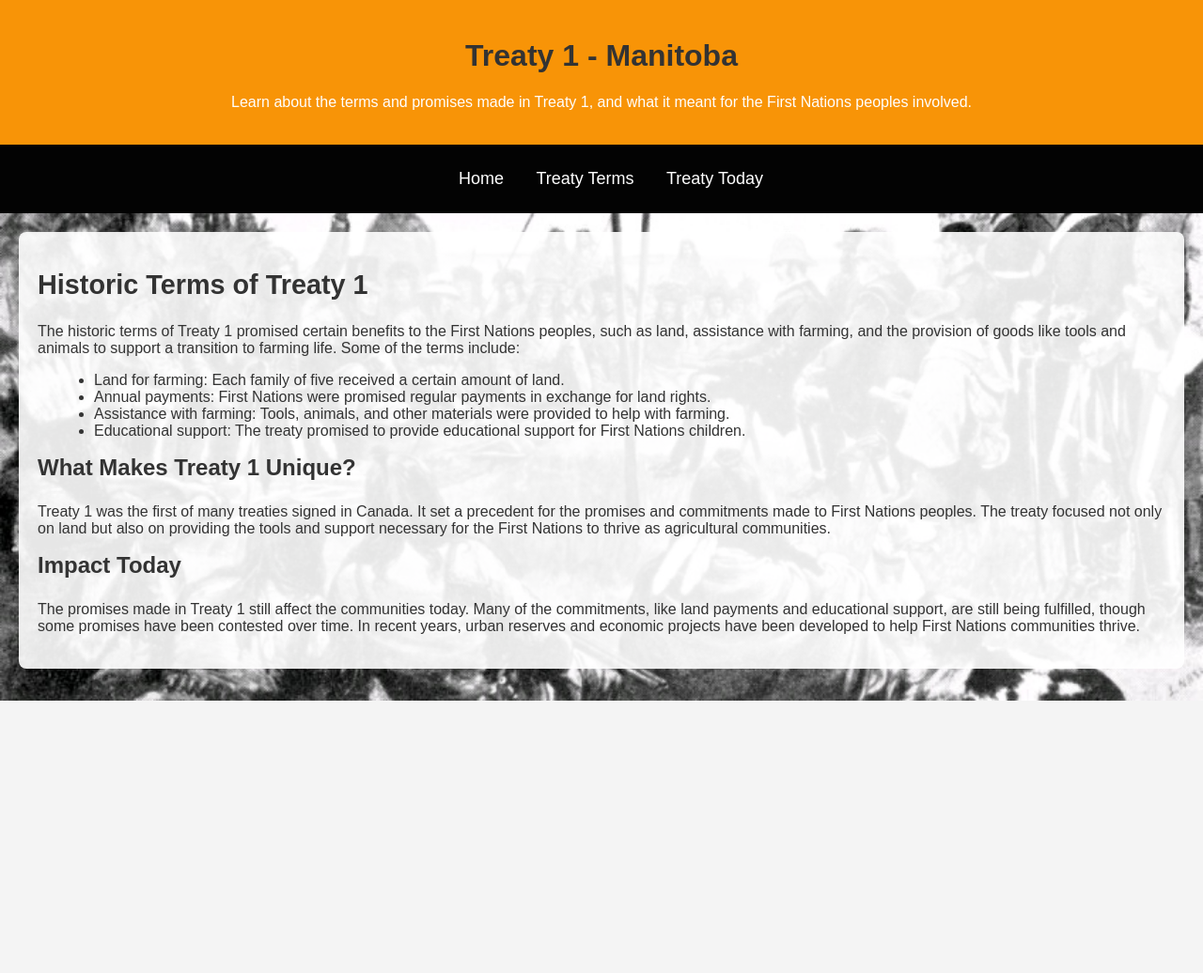
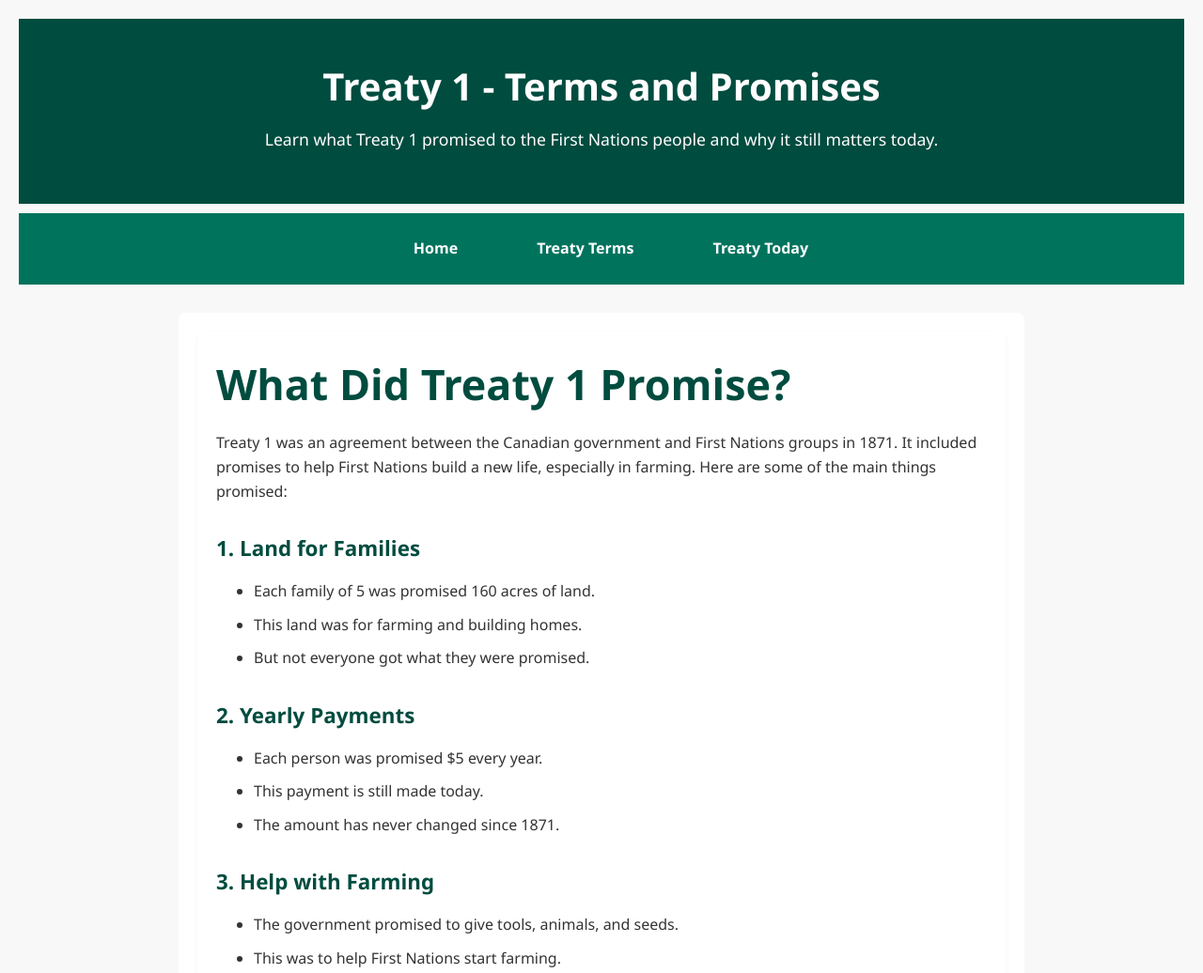
Before and after one commit to oomobolade1/Css, a plain HTML site: page treaty_terms.html in a window 1280 px wide. Shown: the top 1036 px of the page at 94% size. Before the commit the page ends 800 px from the top, so only its background shows below. Drawn offline with Linux system fonts and the light colour scheme; files whose address does not match are found by name.

Commit message:
we did it

```diff
--- a/style.css
+++ b/style.css
@@ -1,151 +1,257 @@
-/* Default page styles */
-body {
-    font-family: Arial, sans-serif;
-    background-color: #f4f4f4;
+/*
+Color Theme: Green and Teal
+
+I picked green and teal because they remind us of nature, land, and peace.
+These colours match the topic of Treaty 1, which is about land and agreements
+with Indigenous peoples. Green stands for the land and growth. Teal adds a
+calm and respectful feel to the website.
+*/
+
+
+/* Reset some default styles */
+* {
     margin: 0;
     padding: 0;
-    color: #333;
+    box-sizing: border-box;
 }
 
+body {
+    font-family: 'Segoe UI', Tahoma, Geneva, Verdana, sans-serif;
+    line-height: 1.6;
+    background-color: #f9f9f9;
+    color: #333;
+    padding-bottom: 50px;
+}
+
+/* Header */
 header {
-    background-color: #000000;
+    background-color: #004c3f;
     color: white;
+    padding: 40px 20px;
     text-align: center;
-    padding: 20px;
 }
 
 header h1 {
-    font-size: 2em;
+    font-size: 2.5em;
+    margin-bottom: 10px;
 }
 
+header h2 {
+    font-size: 3.5em;
+    margin-bottom: 10px;
+}
+
+header p {
+    font-size: 1.2em;
+}
+
+/* Navigation */
 nav {
-    background-color: #000000;
-    padding: 10px;
-    text-align: center;
+    background-color: #00735d;
 }
 
 nav ul {
     list-style: none;
-    padding: 0;
+    display: flex;
+    justify-content: center;
+    flex-wrap: wrap;
 }
 
-nav ul li {
-    display: inline;
-    margin: 0 15px;
+nav li {
+    margin: 10px 20px;
 }
 
-nav ul li a {
+nav a {
+    text-decoration: none;
     color: white;
-    text-decoration: none;
-    font-size: 18px;
+    font-weight: bold;
+    padding: 10px;
+    transition: 0.3s ease;
 }
 
-main {
-    margin: 20px;
+nav a:hover {
+    background-color: #005a47;
+    border-radius: 5px;
 }
 
-h1, h2, h3 {
-    color: #333;
+/* Main Content */
+main {
+    max-width: 1100px;
+    margin: 30px auto;
+    padding: 0 20px;
 }
 
+/* Sections */
+section {
+    margin-bottom: 40px;
+    background-color: white;
+    padding: 20px;
+    border-radius: 8px;
+    box-shadow: 0 2px 5px rgba(0,0,0,0.05);
+}
+
+section h2, section h3 {
+    color: #004c3f;
+    margin-bottom: 15px;
+}
+
+img {
+    max-width: 100%;
+    height: auto;
+    border-radius: 6px;
+    margin-top: 15px;
+}
+
+/* Lists */
+ul {
+    padding-left: 20px;
+    margin-top: 10px;
+}
+
+ul li {
+    margin-bottom: 8px;
+}
+
+/* Video Grid */
+.video-grid {
+    display: grid;
+    grid-template-columns: repeat(auto-fit, minmax(300px, 1fr));
+    gap: 20px;
+}
+
+/* Sources Section */
+.sources-grid {
+    display: grid;
+    grid-template-columns: repeat(auto-fit, minmax(250px, 1fr));
+    gap: 20px;
+    margin-top: 20px;
+}
+
+.source-box {
+    background-color: #eaf5f3;
+    padding: 15px;
+    border-left: 5px solid #00735d;
+    border-radius: 6px;
+}
+
+.source-box h4 {
+    margin-bottom: 10px;
+    color: #00735d;
+}
+
+/* Footer */
+footer {
+    background-color: #004c3f;
+    color: white;
+    text-align: center;
+    padding: 20px;
+    position: relative;
+    bottom: 0;
+    width: 100%;
+    margin-top: 40px;
+}
+
+
+/* Base Reset */
+* {
+    margin: 0;
+    padding: 0;
+    box-sizing: border-box;
+}
+
+/* Body Styling */
+body {
+    font-family: 'Segoe UI', Tahoma, Geneva, Verdana, sans-serif; /* Sans-serif for clean, modern feel */
+    background-color: #f8f8f8;
+    color: #333;
+    line-height: 1.6;
+    padding: 20px;
+}
+
+/* Header */
+header {
+    background-color: #004c3f;
+    color: white;
+    padding: 40px 20px;
+    text-align: center;
+}
+
+header h1 {
+    font-size: 2.5rem;
+    margin-bottom: 10px;
+}
+
+header p {
+    font-size: 1.1rem;
+}
+
+/* Navigation */
+nav ul {
+    list-style: none;
+    background-color: #00735d;
+    display: flex;
+    justify-content: center;
+    gap: 20px;
+    padding: 15px 0;
+    margin-bottom: 30px;
+}
+
+nav a {
+    color: rgb(255, 255, 255);
+    text-decoration: none;
+    font-size: 1rem;
+    padding: 8px 12px;
+}
+
+nav a:hover {
+    background-color: #005e4b;
+    border-radius: 4px;
+}
+
+/* Main Content */
+main {
+    max-width: 900px;
+    margin: auto;
+    padding: 20px;
+    background-color: #fff;
+    border-radius: 8px;
+}
+
+/* Section Titles */
 h2 {
-    margin-top: 20px;
-    font-size: 1.8em;
+    font-size: 2.8rem;
+    margin-bottom: 15px;
+    color: #004c3f;
 }
 
 h3 {
-    margin-top: 10px;
-    font-size: 1.5em;
+    font-size: 1.4rem;
+    margin-top: 30px;
+    margin-bottom: 10px;
+    color: #00735d;
+}
+
+/* Paragraphs and Lists */
+p {
+    font-size: 1rem;
+    margin-bottom: 15px;
 }
 
 ul {
-    list-style: disc;
     margin-left: 20px;
+    margin-bottom: 20px;
 }
 
-footer {
-    background-color: #d7740bca;
-    color: white;
-    text-align: center;
-    padding: 10px;
-    position: fixed;
-    bottom: 0;
-    width: 100%;
+ul li {
+    margin-bottom: 10px;
 }
 
-img {
-    width: 100%;
-    max-width: 600px;
-    margin: 10px 0;
-    display: block;
-    border-radius: 8px;
+/* Footer */
+footer {
+    margin-top: 40px;
+    background-color: #e6f2ee;
+    text-align: center;
+    padding: 15px;
+    font-size: 0.95rem;
+    color: #555;
 }
-/* Default page styles */
-body {
-    font-family: Arial, sans-serif;
-    margin: 0;
-    padding: 0;
-    color: #333;
-    background-image: url('Images/treaty\ 111.jpg'); /* Background image */
-    background-size: cover;
-    background-position: center;
-    background-repeat: no-repeat;
-}
-
-/* Header background color */
-header {
-    background-color: rgb(248, 148, 7); /* Semi-transparent blue */
-    color: white;
-    text-align: center;
-    padding: 20px;
-}
-
-/* Navigation Bar */
-nav {
-    background-color: #030303;
-    padding: 10px;
-    text-align: center;
-}
-
-nav ul {
-    list-style: none;
-    padding: 0;
-}
-
-nav ul li {
-    display: inline;
-    margin: 0 15px;
-}
-
-nav ul li a {
-    color: white;
-    text-decoration: none;
-    font-size: 18px;
-}
-
-/* Main content background */
-main {
-    background-color: rgba(255, 255, 255, 0.9); /* White with some transparency */
-    padding: 20px;
-    margin: 20px;
-    border-radius: 8px;
-}
-
-/* Footer background */
-footer {
-    background-color: #007BFF;
-    color: white;
-    text-align: center;
-    padding: 10px;
-    position: fixed;
-    bottom: 0;
-    width: 100%;
-}
-
-img {
-    width: 100%;
-    max-width: 600px;
-    margin: 10px 0;
-    display: block;
-    border-radius: 8px;
-}
--- a/treaty_terms.html
+++ b/treaty_terms.html
@@ -1,9 +1,9 @@
 <!--
-Name: [Your Name]
+Name: Oluseye Omobolade
 Course: Web Design
-Teacher: [Your Teacher's Name]
-School: [Your School Name]
-Date Last Modified: [Last Modified Date]
+Teacher: Ashley Hoitink
+School: pembina trails collegiate
+Date Last Modified: April/21/2025
 -->
 
 <!DOCTYPE html>
@@ -17,8 +17,8 @@ Date Last Modified: [Last Modified Date]
 <body>
 
     <header>
-    <h1>Treaty 1 - Manitoba</h1>
-    <p>Learn about the terms and promises made in Treaty 1, and what it meant for the First Nations peoples involved.</p>
+        <h1>Treaty 1 - Terms and Promises</h1>
+        <p>Learn what Treaty 1 promised to the First Nations people and why it still matters today.</p>
     </header>
 
     <nav>
@@ -30,29 +30,54 @@ Date Last Modified: [Last Modified Date]
     </nav>
 
     <main>
-    <section id="historic-terms">
-        <h2>Historic Terms of Treaty 1</h2>
-        <p>The historic terms of Treaty 1 promised certain benefits to the First Nations peoples, such as land, assistance with farming, and the provision of goods like tools and animals to support a transition to farming life. Some of the terms include:</p>
+        <section>
+            <h2>What Did Treaty 1 Promise?</h2>
+            <p>Treaty 1 was an agreement between the Canadian government and First Nations groups in 1871. It included promises to help First Nations build a new life, especially in farming. Here are some of the main things promised:</p>
+
+            <h3>1. Land for Families</h3>
             <ul>
-            <li>Land for farming: Each family of five received a certain amount of land.</li>
-            <li>Annual payments: First Nations were promised regular payments in exchange for land rights.</li>
-            <li>Assistance with farming: Tools, animals, and other materials were provided to help with farming.</li>
-            <li>Educational support: The treaty promised to provide educational support for First Nations children.</li>
+                <li>Each family of 5 was promised 160 acres of land.</li>
+                <li>This land was for farming and building homes.</li>
+                <li>But not everyone got what they were promised.</li>
+            </ul>
+
+            <h3>2. Yearly Payments</h3>
+            <ul>
+                <li>Each person was promised $5 every year.</li>
+                <li>This payment is still made today.</li>
+                <li>The amount has never changed since 1871.</li>
+            </ul>
+
+            <h3>3. Help with Farming</h3>
+            <ul>
+                <li>The government promised to give tools, animals, and seeds.</li>
+                <li>This was to help First Nations start farming.</li>
+            </ul>
+
+            <h3>4. Education Support</h3>
+            <ul>
+                <li>The treaty said schools would be built for First Nations children.</li>
+                <li>Education was promised to help kids learn and succeed.</li>
             </ul>
         </section>
 
-    <section id="unique-aspects">
-        <h3>What Makes Treaty 1 Unique?</h3>
-        <p>Treaty 1 was the first of many treaties signed in Canada. It set a precedent for the promises and commitments made to First Nations peoples. The treaty focused not only on land but also on providing the tools and support necessary for the First Nations to thrive as agricultural communities.</p>
+        <section>
+            <h2>What Makes Treaty 1 Special?</h2>
+            <p>Treaty 1 was the first treaty in what is now Western Canada. It became a model for other treaties. It talked about land, farming, money, and support. The idea was to help First Nations start a new way of life.</p>
         </section>
 
-    <section id="impact-today">
-        <h3>Impact Today</h3>
-        <p>The promises made in Treaty 1 still affect the communities today. Many of the commitments, like land payments and educational support, are still being fulfilled, though some promises have been contested over time. In recent years, urban reserves and economic projects have been developed to help First Nations communities thrive.</p>
+        <section>
+            <h2>Why It Still Matters</h2>
+            <p>Many of the promises made in Treaty 1 are still important today. Some are still being kept, like the $5 payments and education help. But some promises were broken or not fully kept, which has caused problems. Today, some First Nations are working on building stronger communities, with things like urban reserves and jobs for the future.</p>
         </section>
     </main>
 
-<script src="script.js"></script>
+    <nav>
+        <ul>
+            <li><a href="index.html">Back to Home</a></li>
+            <li><a href="treaty_today.html">Next: Treaty Today</a></li>
+        </ul>
+    </nav>
 
 </body>
 </html>
```
Also changed, not shown: Index.html (+85 -40 lines), treaty_today.html (+10 -5 lines). Lines whose indentation alone changed are shown as unchanged.
